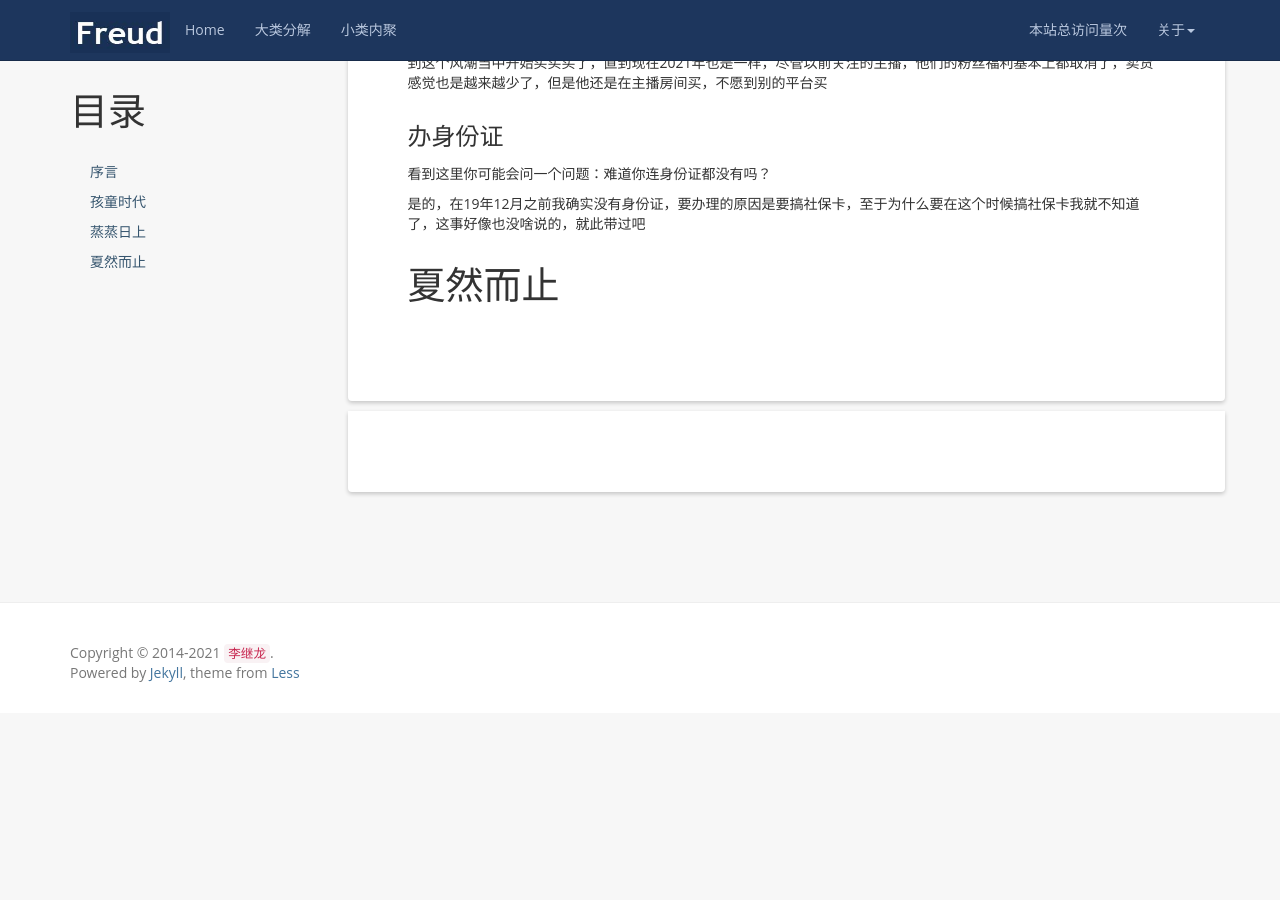
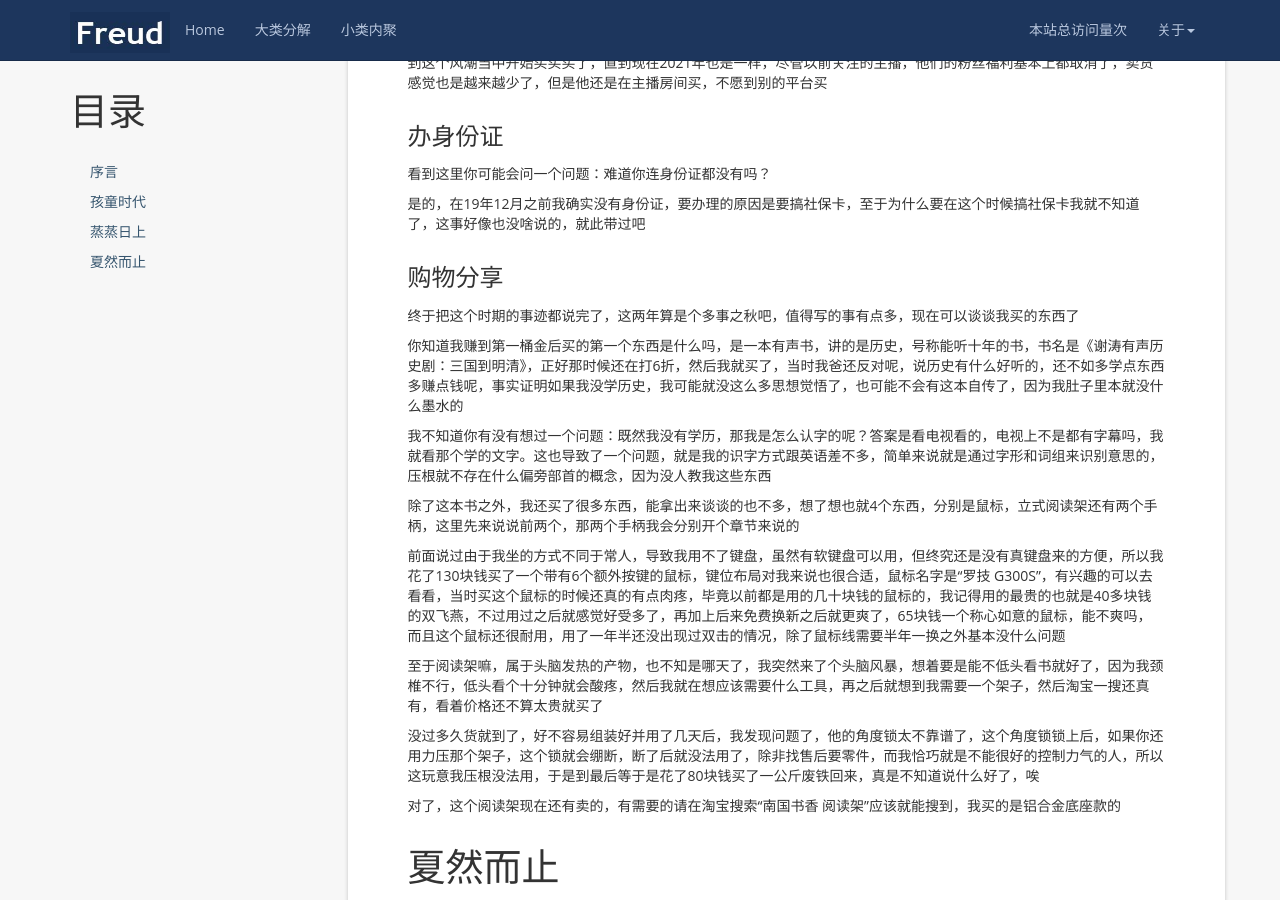
Before and after one commit to kljzndx/My-Blog, a Jekyll site: the page built from _posts/2021-07-07-autobiography.md, in a window 1280 px wide and 900 px high, scrolled down 5291 px. Built offline with Jekyll 4.4.1, drawn with Linux system fonts in a browser that asks for light colours; nearby versions of some CDN libraries; comment, search, counter and statistics services are not loaded; before the commit the page ends 6004 px from its top, so only the background shows below that.

Commit message:
巅峰时代章节基本完成编写

```diff
--- a/_posts/2021-07-07-autobiography.md
+++ b/_posts/2021-07-07-autobiography.md
@@ -205,4 +205,22 @@ tags: [自传]
 
 是的，在19年12月之前我确实没有身份证，要办理的原因是要搞社保卡，至于为什么要在这个时候搞社保卡我就不知道了，这事好像也没啥说的，就此带过吧
 
+### 购物分享
+
+终于把这个时期的事迹都说完了，这两年算是个多事之秋吧，值得写的事有点多，现在可以谈谈我买的东西了
+
+你知道我赚到第一桶金后买的第一个东西是什么吗，是一本有声书，讲的是历史，号称能听十年的书，书名是《谢涛有声历史剧：三国到明清》，正好那时候还在打6折，然后我就买了，当时我爸还反对呢，说历史有什么好听的，还不如多学点东西多赚点钱呢，事实证明如果我没学历史，我可能就没这么多思想觉悟了，也可能不会有这本自传了，因为我肚子里本就没什么墨水的
+
+我不知道你有没有想过一个问题：既然我没有学历，那我是怎么认字的呢？答案是看电视看的，电视上不是都有字幕吗，我就看那个学的文字。这也导致了一个问题，就是我的识字方式跟英语差不多，简单来说就是通过字形和词组来识别意思的，压根就不存在什么偏旁部首的概念，因为没人教我这些东西
+
+除了这本书之外，我还买了很多东西，能拿出来谈谈的也不多，想了想也就4个东西，分别是鼠标，立式阅读架还有两个手柄，这里先来说说前两个，那两个手柄我会分别开个章节来说的
+
+前面说过由于我坐的方式不同于常人，导致我用不了键盘，虽然有软键盘可以用，但终究还是没有真键盘来的方便，所以我花了130块钱买了一个带有6个额外按键的鼠标，键位布局对我来说也很合适，鼠标名字是“罗技 G300S”，有兴趣的可以去看看，当时买这个鼠标的时候还真的有点肉疼，毕竟以前都是用的几十块钱的鼠标的，我记得用的最贵的也就是40多块钱的双飞燕，不过用过之后就感觉好受多了，再加上后来免费换新之后就更爽了，65块钱一个称心如意的鼠标，能不爽吗，而且这个鼠标还很耐用，用了一年半还没出现过双击的情况，除了鼠标线需要半年一换之外基本没什么问题
+
+至于阅读架嘛，属于头脑发热的产物，也不知是哪天了，我突然来了个头脑风暴，想着要是能不低头看书就好了，因为我颈椎不行，低头看个十分钟就会酸疼，然后我就在想应该需要什么工具，再之后就想到我需要一个架子，然后淘宝一搜还真有，看着价格还不算太贵就买了
+
+没过多久货就到了，好不容易组装好并用了几天后，我发现问题了，他的角度锁太不靠谱了，这个角度锁锁上后，如果你还用力压那个架子，这个锁就会绷断，断了后就没法用了，除非找售后要零件，而我恰巧就是不能很好的控制力气的人，所以这玩意我压根没法用，于是到最后等于是花了80块钱买了一公斤废铁回来，真是不知道说什么好了，唉
+
+对了，这个阅读架现在还有卖的，有需要的请在淘宝搜索“南国书香 阅读架”应该就能搜到，我买的是铝合金底座款的
+
 # 夏然而止
```
